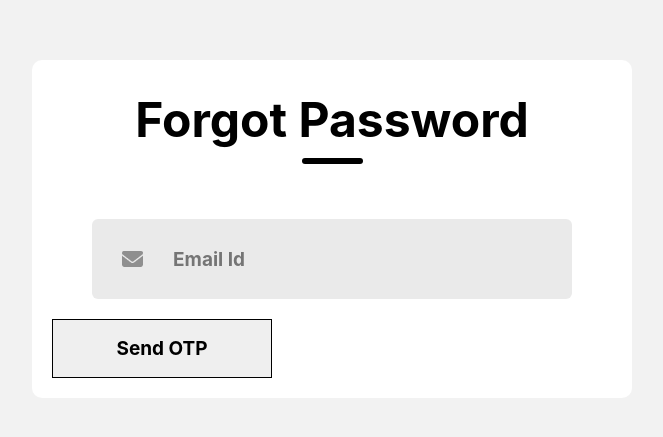
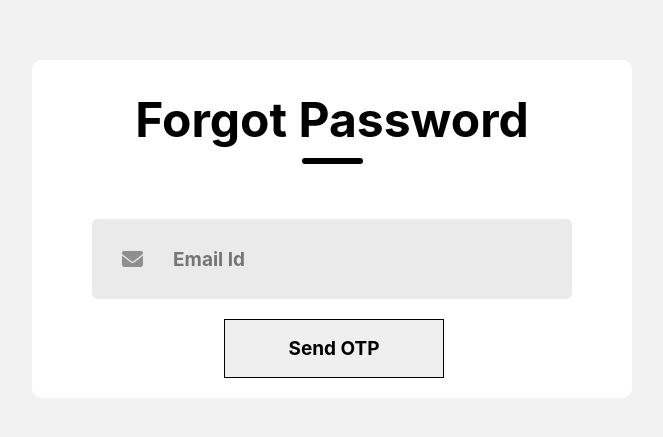
Before and after one commit to BCA-Major-Project/PMS-Frontend, a React (Vite) app: page /forgotpwd in a window 1280 px wide. Shown: the part 235-672 px from the top of the page, without its empty margins (308-971 px from the left). Built offline with nearby package versions, Linux system fonts and the light colour scheme.

Commit message:
fixed buttons in the forgetpass, otp verification and change pass section

```diff
--- a/src/pages/LoginSignup/Forgotpwd.css
+++ b/src/pages/LoginSignup/Forgotpwd.css
@@ -105,13 +105,13 @@
     margin:60px auto;
 }
 
-button .submit{
+button .submitForgot{
     display: flex;
     justify-content: center;
     align-items: center;
 }
 
-.submit{
+.submitForgot{
     width: 220px;
     height: 59px;
     color: black;
@@ -121,6 +121,7 @@ button .submit{
     font-size: 19px;
     font-weight: 700;
     cursor: pointer;
+    margin-left: 12rem;
     /* border-radius: 15px; */
 }
 
--- a/src/pages/LoginSignup/Forgotpwd.jsx
+++ b/src/pages/LoginSignup/Forgotpwd.jsx
@@ -76,7 +76,7 @@ const Forgotpwd = () => {
           </formcontrol>
         </div>
         <formcontrol>
-          <button className="submit" onClick={getUserDetails}>Send OTP</button>
+          <button className="submitForgot" onClick={getUserDetails}>Send OTP</button>
         </formcontrol>
       </div>
     </div>
--- a/src/pages/LoginSignup/NewPwd.css
+++ b/src/pages/LoginSignup/NewPwd.css
@@ -105,13 +105,13 @@
     margin:60px auto;
 }
 
-button .submit{
+button .submitNewPwd{
     display: flex;
     justify-content: center;
     align-items: center;
 }
 
-.submit{
+.submitNewPwd{
     width: 220px;
     height: 59px;
     color: black;
@@ -121,6 +121,7 @@ button .submit{
     font-size: 19px;
     font-weight: 700;
     cursor: pointer;
+    margin-left: 12rem;
     /* border-radius: 15px; */
 }
 
--- a/src/pages/LoginSignup/NewPwd.jsx
+++ b/src/pages/LoginSignup/NewPwd.jsx
@@ -70,7 +70,7 @@ const NewPwd = () => {
           </div>
         </div>
         <div className="formcontrol">
-          <button className="submit" onClick={handleSubmit}>Confirm</button>
+          <button className="submitNewPwd" onClick={handleSubmit}>Confirm</button>
         </div>
         {error && <div className="error">{error}</div>}
         {success && <div className="success">{success}</div>}
--- a/src/pages/LoginSignup/OTPGenerate.css
+++ b/src/pages/LoginSignup/OTPGenerate.css
@@ -105,13 +105,13 @@
     margin:60px auto;
 }
 
-button .submit{
+button .submitOtp{
     display: flex;
     justify-content: center;
     align-items: center;
 }
 
-.submit{
+.submitOtp{
     width: 220px;
     height: 59px;
     color: black;
@@ -121,6 +121,7 @@ button .submit{
     font-size: 19px;
     font-weight: 700;
     cursor: pointer;
+    margin-left: 12rem;
     /* border-radius: 15px; */
 }
 
--- a/src/pages/LoginSignup/OTPGenerate.jsx
+++ b/src/pages/LoginSignup/OTPGenerate.jsx
@@ -39,7 +39,7 @@ const OTPGenerate = () => {
           </formcontrol>
         </div>
         <formcontrol>
-          <button className="submit" onClick={verifyOtp}>Verify</button>
+          <button className="submitOtp" onClick={verifyOtp}>Verify</button>
         </formcontrol>
       </div>
     </div>
```
